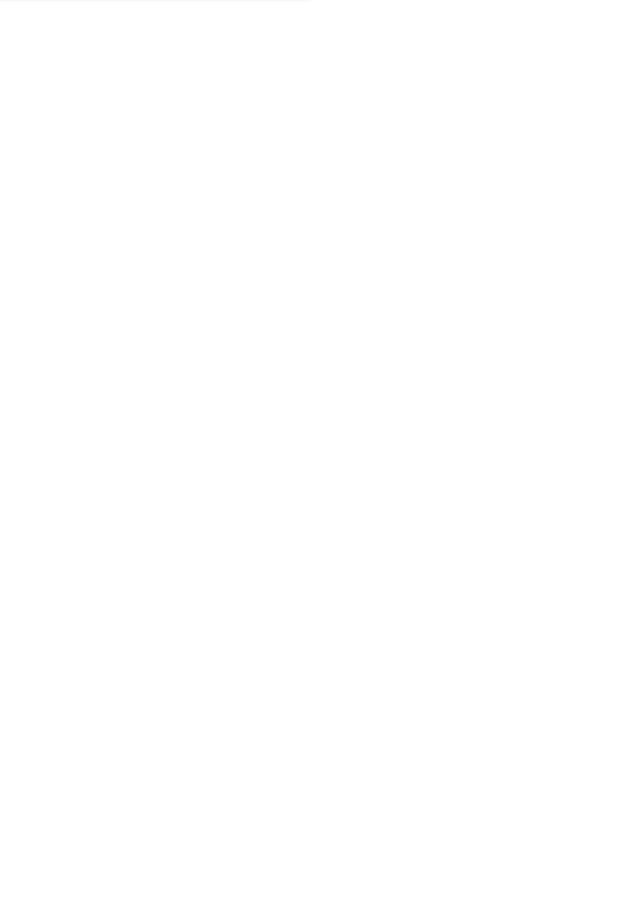
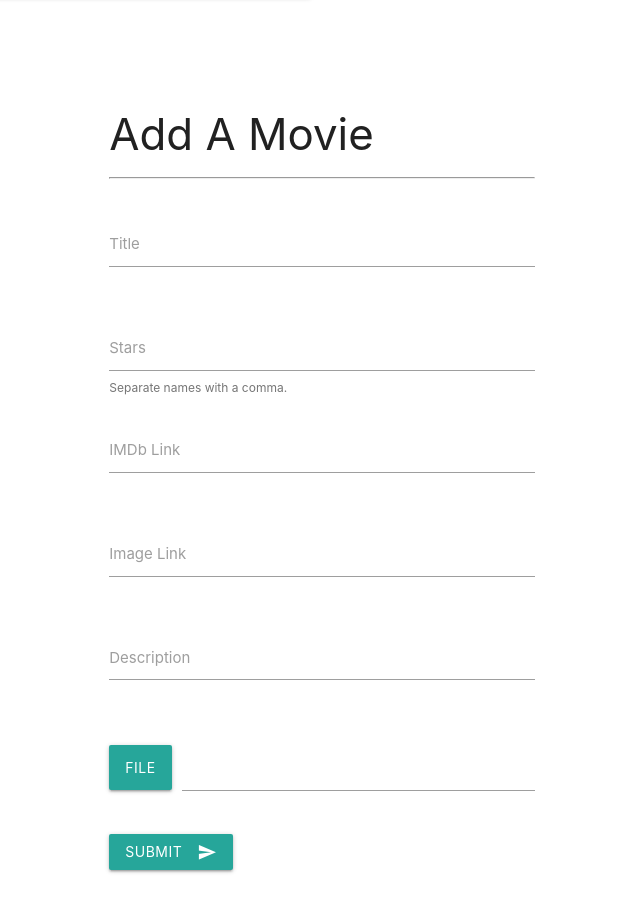
Before and after one commit to lwerner27/movie-catalog, a Vue app: page / in a window 1280 px wide. Shown: the part 1154-2064 px from the top of the page, without its empty margins (318-958 px from the left). Before the commit the page ends 1186 px from the top, so only its background shows below. Built offline with nearby package versions, Linux system fonts and the light colour scheme.

Commit message:
added the basic layout for the add movie page

```diff
--- a/src/App.vue
+++ b/src/App.vue
@@ -2,12 +2,14 @@
   <div class="main-page">
     <app-navbar :status="loggedIn">DVD Catalog</app-navbar>
     <home></home>
+    <add-movie></add-movie>
   </div>
 </template>
 
 <script>
 import AppNavbar from './components/AppNavbar.vue'
 import Home from './pages/Home.vue'
+import AddMovie from './pages/AddMovie.vue'
 
 export default {
   name: 'app',
@@ -18,7 +20,8 @@ export default {
   ),
   components: {
     AppNavbar,
-    Home
+    Home,
+    AddMovie
   }
 }
 </script>
--- a/src/pages/AddMovie.vue
+++ b/src/pages/AddMovie.vue
@@ -1,7 +1,65 @@
 <template>
     <div class="add-movie-page">
         <div class="container my-container">
-
+            <div class="row">
+                <div class="col s12 m6 offset-m3">
+                    <h3>Add A Movie</h3>
+                    <hr>
+                </div>
+            </div>
+            <div class="row">
+                <div class="input-field col s12 m6 offset-m3">
+                    <input id="title" type="text" class="validate">
+                    <label for="title">Title</label>
+                </div>
+            </div>
+            <div class="row">
+                <div class="input-field col s12 m6 offset-m3">
+                    <input id="stars" type="text" class="validate">
+                    <label for="stars">Stars</label>
+                    <span class="helper-text">Separate names with a comma.</span>
+                </div>
+                <div class="row">
+                    <div class="input-field col s12 m6 offset-m3">
+                        <input id="imdbLink" type="text" class="validate">
+                        <label for="imdbLink">IMDb Link</label>
+                    </div>
+                </div>
+                <div class="row">
+                    <div class="input-field col s12 m6 offset-m3">
+                        <input id="imgLink" type="text" class="validate">
+                        <label for="imgLink">Image Link</label>
+                    </div>
+                </div>
+                <div class="row">
+                    <div class="input-field col s12 m6 offset-m3">
+                        <textarea id="description" class="materialize-textarea"></textarea>
+                        <label for="textarea1">Description</label>
+                    </div>
+                </div>
+                <div class="row">
+                    <div class="col s12 m6 offset-m3">
+                        <form action="#">
+                            <div class="file-field input-field">
+                                <div class="btn">
+                                    <span>File</span>
+                                    <input type="file">
+                                </div>
+                                <div class="file-path-wrapper">
+                                    <input class="file-path validate" type="text">
+                                </div>
+                            </div>
+                        </form>
+                    </div>
+                </div>
+                <div class="row">
+                    <div class="col 12 m6 offset-m3">
+                        <button class="btn waves-effect waves-light" type="submit" name="action">Submit
+                            <i class="material-icons right">send</i>
+                        </button>
+                    </div>
+                </div>
+            </div>
         </div>
     </div>
 </template>
```
